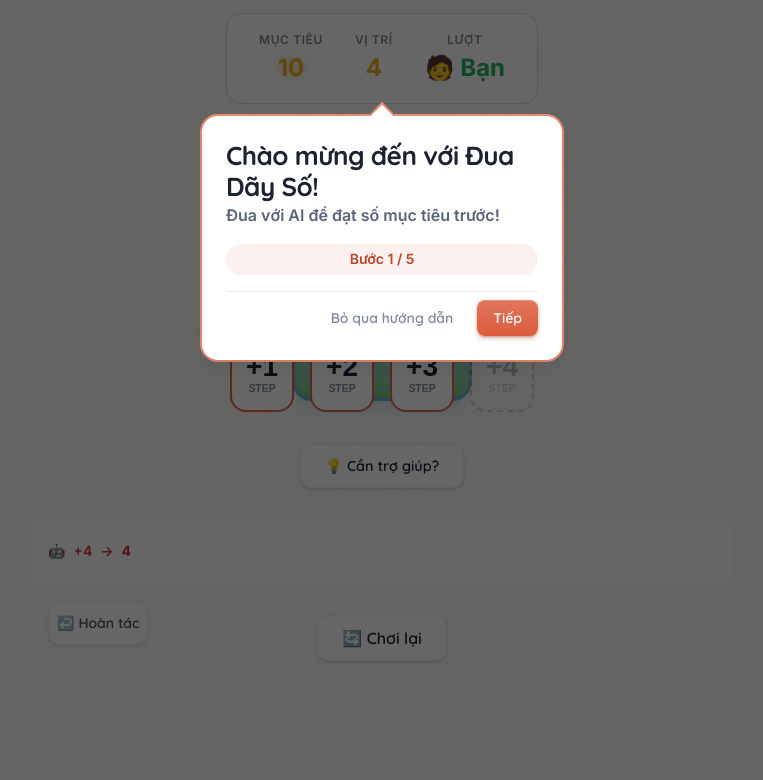
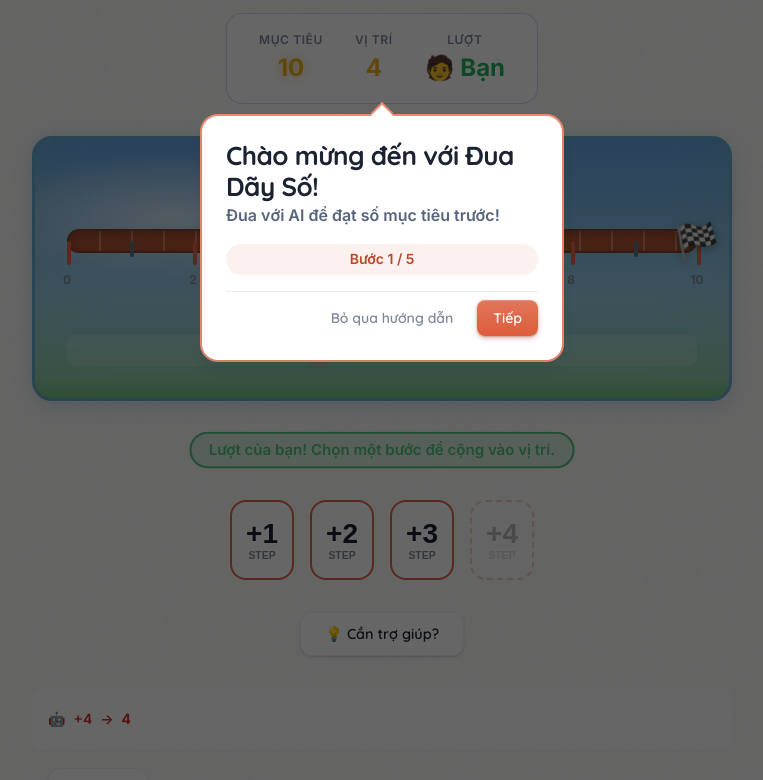
Before and after one commit to daoa0601/math-games, a React (Vite) app: page /sequence-race in a window 1280 px wide. Shown: the part 820-1600 px from the top of the page, without its empty margins (258-1021 px from the left). Built offline with nearby package versions, Linux system fonts and the light colour scheme.

Commit message:
Final build before finland

```diff
--- a/src/games/SequenceRace/SequenceRace.css
+++ b/src/games/SequenceRace/SequenceRace.css
@@ -842,17 +842,15 @@
     color: var(--color-error);
 }
 
-/* Turn Indicator - Repositioned to top-right to avoid track overlap */
+/* Turn Indicator - Inline banner between track and step cards */
 .turn-indicator {
-    position: absolute;
-    top: var(--space-sm);
-    right: var(--space-sm);
+    display: inline-block;
     padding: var(--space-xs) var(--space-md);
     border-radius: var(--radius-full);
     font-weight: 600;
     font-size: 0.875rem;
     animation: pulse 1.5s ease-in-out infinite;
-    z-index: 20;
+    text-align: center;
     white-space: nowrap;
 }
 
@@ -992,8 +990,8 @@
     color: var(--text-secondary);
 }
 
-/* Track urgency */
-.track-wrapper--urgent .race-track {
+/* Track urgency - applied directly when time is low */
+.race-track--urgent {
     border-color: var(--color-error);
     box-shadow: 0 0 20px hsla(0, 84%, 60%, 0.4);
     animation: urgentPulse 1s ease infinite;
--- a/src/games/SequenceRace/SequenceRaceGame.tsx
+++ b/src/games/SequenceRace/SequenceRaceGame.tsx
@@ -468,17 +468,14 @@ export function SequenceRaceGame() {
         </div>
 
         {/* Race Track */}
-        <div
-          className={`track-wrapper ${!isPracticeMode && timeLeft <= 10 ? 'track-wrapper--urgent' : ''}`}
-        >
         <RaceTrack
           state={gameState}
           gameMode={gameMode}
           isAIThinking={isAIThinking}
           aiReaction={aiReaction}
           previewPosition={previewPosition}
+          isUrgent={!isPracticeMode && timeLeft <= 10}
         />
-        </div>
 
         {/* AI First Move Banner */}
         {currentConfig.aiMovesFirst && gameState.history.length === 0 && gameState.turn === 'ai' && (
--- a/src/games/SequenceRace/components/RaceTrack.tsx
+++ b/src/games/SequenceRace/components/RaceTrack.tsx
@@ -8,6 +8,8 @@ interface RaceTrackProps {
     aiReaction?: 'confident' | 'worried' | 'neutral';
     /** Preview position to show ghost marker when hovering step cards */
     previewPosition?: number | null;
+    /** Apply urgent styling (red border, pulsing) when time is low */
+    isUrgent?: boolean;
 }
 
 // CSS Stick Figure Component
@@ -28,7 +30,7 @@ function StickFigure() {
     );
 }
 
-export function RaceTrack({ state, gameMode, isAIThinking, aiReaction = 'neutral', previewPosition }: RaceTrackProps) {
+export function RaceTrack({ state, gameMode, isAIThinking, aiReaction = 'neutral', previewPosition, isUrgent }: RaceTrackProps) {
     const { target, currentPosition, gameOver, winner } = state;
     const prevPositionRef = useRef(currentPosition);
     const [isMoving, setIsMoving] = useState(false);
@@ -60,7 +62,7 @@ export function RaceTrack({ state, gameMode, isAIThinking, aiReaction = 'neutral
     }
 
     return (
-        <div className="race-track">
+        <div className={`race-track${isUrgent ? ' race-track--urgent' : ''}`}>
             <div className="track-wrapper">
                 {/* Track Line */}
                 <div className="track-line" />
```
Also changed, not shown: Screenshot 2026-01-04 at 07.53.23.png (deleted), 2 other files (tests, documents, lock files or other folders). Lines whose indentation alone changed are shown as unchanged.
